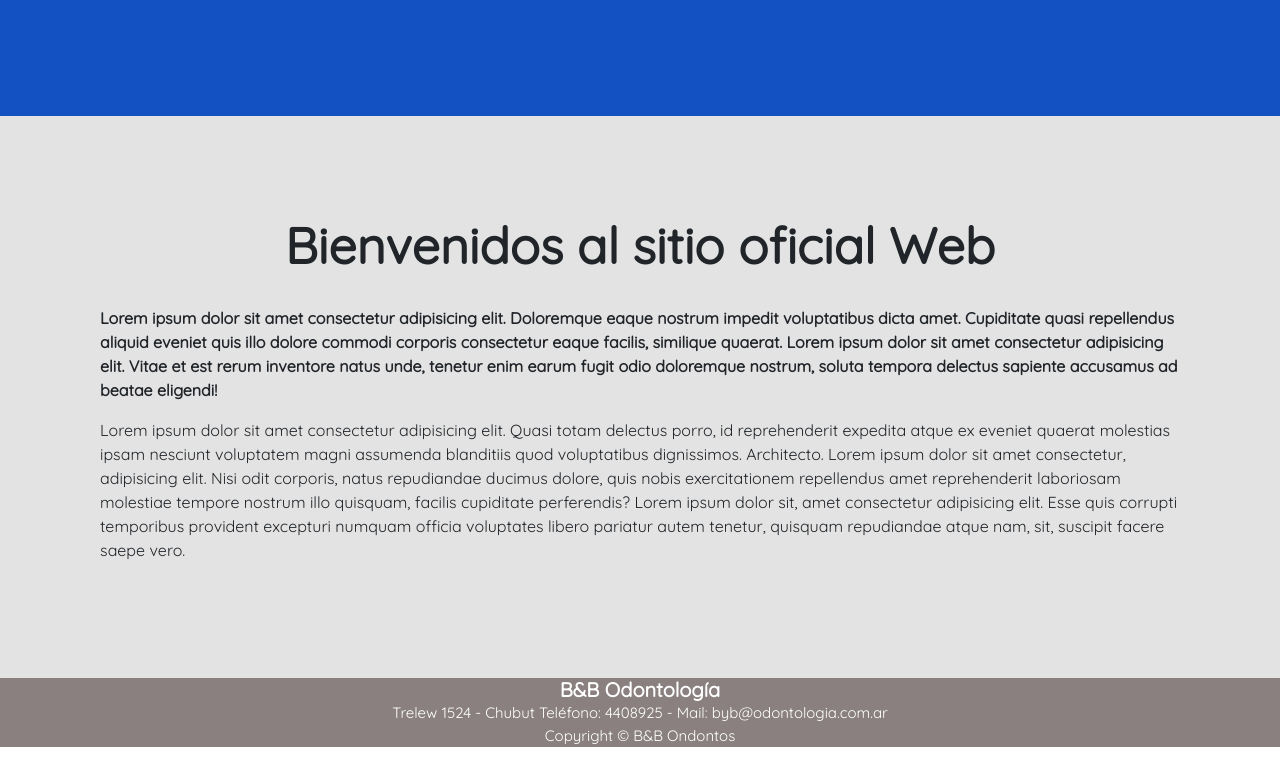
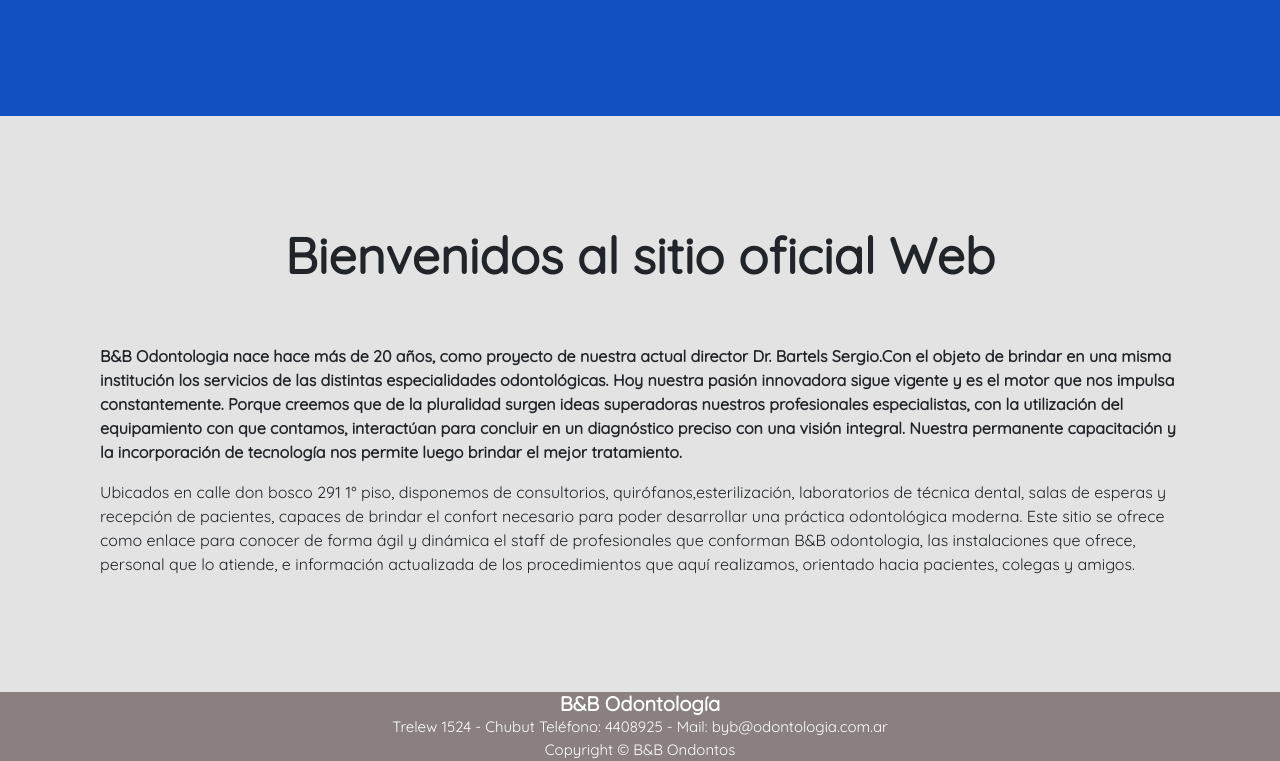
Before and after one commit to antonelladeff/web, a website: page index.html in a window 1280 px wide. Shown: the part 484-1245 px from the top of the page. Drawn offline with Linux system fonts and the light colour scheme.

Commit message:
terminada la tercer entrega

```diff
--- a/index.html
+++ b/index.html
@@ -3,23 +3,34 @@
 
 <head> <!--Parte Privada del sitio-->
   <meta charset="UTF-8"> <!--Leer caract. especiales (ñ,ò,$)-->
-
  <meta http-equiv="X-UA-Compatible" content="IE=edge">
   <!--compatibilidad con internet explorar - Edge-->
 
   <meta name="viewport" content="width=device-width, initial-scale=1.0">
+
   <!-- Adapacion a dispositivos moviles-->
   <title>B&B.odontos</title> <!--Titulo del sitio (lo que ven en la pestaña del navegador)-->
+
   <!--favicon-->
   <link rel="shortcut icon" href="./multimedia/sin-fondo.png" type="image/x-icon">
+
   <!--google from-->
   <link rel="preconnect" href="https://fonts.googleapis.com">
   <link rel="preconnect" href="https://fonts.gstatic.com" crossorigin>
   <link href="https://fonts.googleapis.com/css2?family=Quicksand&display=swap" rel="stylesheet">
+
+  <!--Meta Description -->
+  <meta name="descripcion"content="Centro de Odontología Integral B&B ofrece desde el año 1993 el compromiso y dedicación hacia el paciente, actualización permanente en la formación de sus profesionales, tecnología y equipamiento de última generación, cumpliendo los requerimientos que el avance permanente de la ciencia impone.">
+
+  <!--keywords -->
+  <meta name="keywords" content="odontologia,consultorio odontologico,don bosco,b&b,quirofano.">
+
   <!--Bootstrap -->
   <link rel="stylesheet" href="./css/bootstrap.min.css">
+
   <!--estilos CSS--->
   <link rel="stylesheet" href="./css/estilos.css">
+
 </head>
 
 <body class="contenedortotal"> <!--Todo el contenido de nuestro sitio-->
@@ -57,21 +68,13 @@
   <main class="contenedortexto">
     <h1>Bienvenidos al sitio oficial Web</h1>
     <p class="primerparrafo">
-      Lorem ipsum dolor sit amet consectetur adipisicing elit. Doloremque eaque nostrum impedit voluptatibus dicta amet.
-      Cupiditate quasi repellendus aliquid eveniet quis illo dolore commodi corporis consectetur eaque facilis,
-      similique quaerat.
-      Lorem ipsum dolor sit amet consectetur adipisicing elit. Vitae et est rerum inventore natus unde, tenetur enim
-      earum fugit odio doloremque nostrum, soluta tempora delectus sapiente accusamus ad beatae eligendi!
+      B&B Odontologia nace hace más de 20 años, como proyecto de nuestra actual director Dr. Bartels Sergio.Con el objeto de brindar en una misma institución los servicios de las distintas especialidades odontológicas.
+     Hoy nuestra pasión innovadora sigue vigente y es el motor que nos impulsa constantemente.
+    Porque creemos que de la pluralidad surgen ideas superadoras nuestros profesionales especialistas, con la utilización del equipamiento con que contamos, interactúan para concluir en un diagnóstico preciso con una visión integral.
+    Nuestra permanente capacitación y la incorporación de tecnología nos permite luego brindar el mejor tratamiento.
     </p>
-    <p>Lorem ipsum dolor sit amet consectetur adipisicing elit. Quasi totam delectus porro, id reprehenderit expedita
-      atque ex eveniet quaerat molestias ipsam nesciunt voluptatem magni assumenda blanditiis quod voluptatibus
-      dignissimos. Architecto.
-      Lorem ipsum dolor sit amet consectetur, adipisicing elit. Nisi odit corporis, natus repudiandae ducimus dolore,
-      quis nobis exercitationem repellendus amet reprehenderit laboriosam molestiae tempore nostrum illo quisquam,
-      facilis cupiditate perferendis?
-      Lorem ipsum dolor sit, amet consectetur adipisicing elit. Esse quis corrupti temporibus provident excepturi
-      numquam officia voluptates libero pariatur autem tenetur, quisquam repudiandae atque nam, sit, suscipit facere
-      saepe vero.
+    <p>Ubicados en calle don bosco 291 1° piso, disponemos de consultorios, quirófanos,esterilización, laboratorios de técnica dental, salas de esperas y recepción de pacientes, capaces de brindar el confort necesario para poder desarrollar una práctica odontológica moderna.
+      Este sitio se ofrece como enlace para conocer de forma ágil y dinámica el staff de profesionales que conforman  B&B odontologia, las instalaciones que ofrece, personal que lo atiende, e información actualizada de los procedimientos que aquí realizamos, orientado hacia pacientes, colegas y amigos.
     </p>
   </main>
   <footer class="piedepagina">
--- a/scss/_main.scss
+++ b/scss/_main.scss
@@ -19,11 +19,13 @@
     background-color: rgba(182, 182, 182, 0.39);
     padding: 100px;
 	h1 {
-		margin-bottom: 20px;
-		padding-bottom: 10px;
+		display: flex;
+		justify-content: center;
 		font-weight: bold;
 		font-size: 50px;
 		text-align: center;
+		margin-top: 10px;
+		padding-bottom: 50px;
 	}
 }
 .primerparrafo {
@@ -69,7 +71,7 @@
 	font-weight: bold;
 }
 .espacios {
-	background-color:#0b3de1;
+	background-color:$colorPrincipal;
 	margin-top: 30px;
 	text-align: center;
 	color: $colorsecundario;
@@ -163,7 +165,7 @@
 	width: 50%;
 	margin-right: 20px;
 	text-align: center;
-	margin-left: 70px;
+	margin-left: 90px;
 	font-weight: bold;
 	margin-top: 20px;
 }
@@ -185,6 +187,7 @@
 .texto {
 	margin-top: 3px;
 	text-align: center;
+	font-size: 20px;
 }
 .mapa {
 	width: 100%;
```
Also changed, not shown: paginas/consultorio.html (+9 -1 lines), paginas/contacto.html (+17 -7 lines), paginas/nosotros.html (+19 -7 lines), paginas/tratamientos.html (+19 -19 lines), css/estilos.css, 1 other file. Lines whose indentation alone changed are shown as unchanged.
